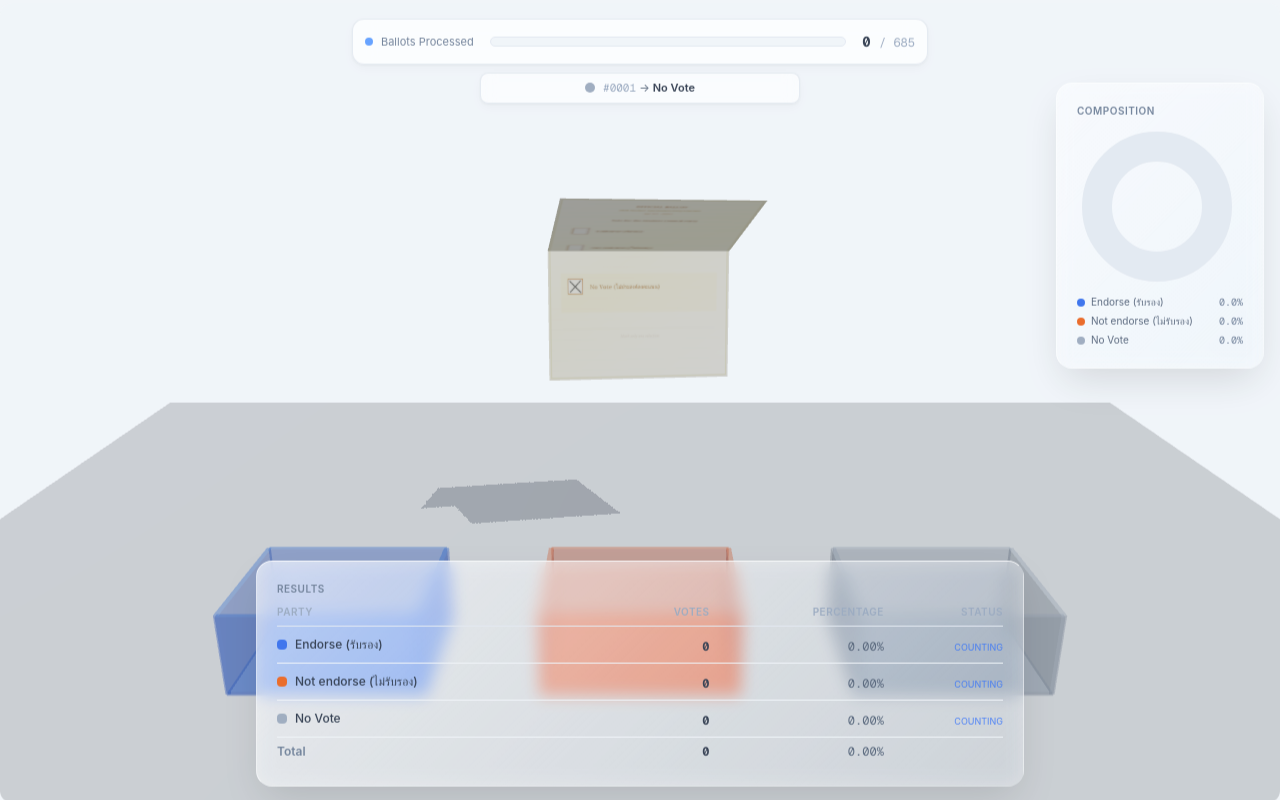
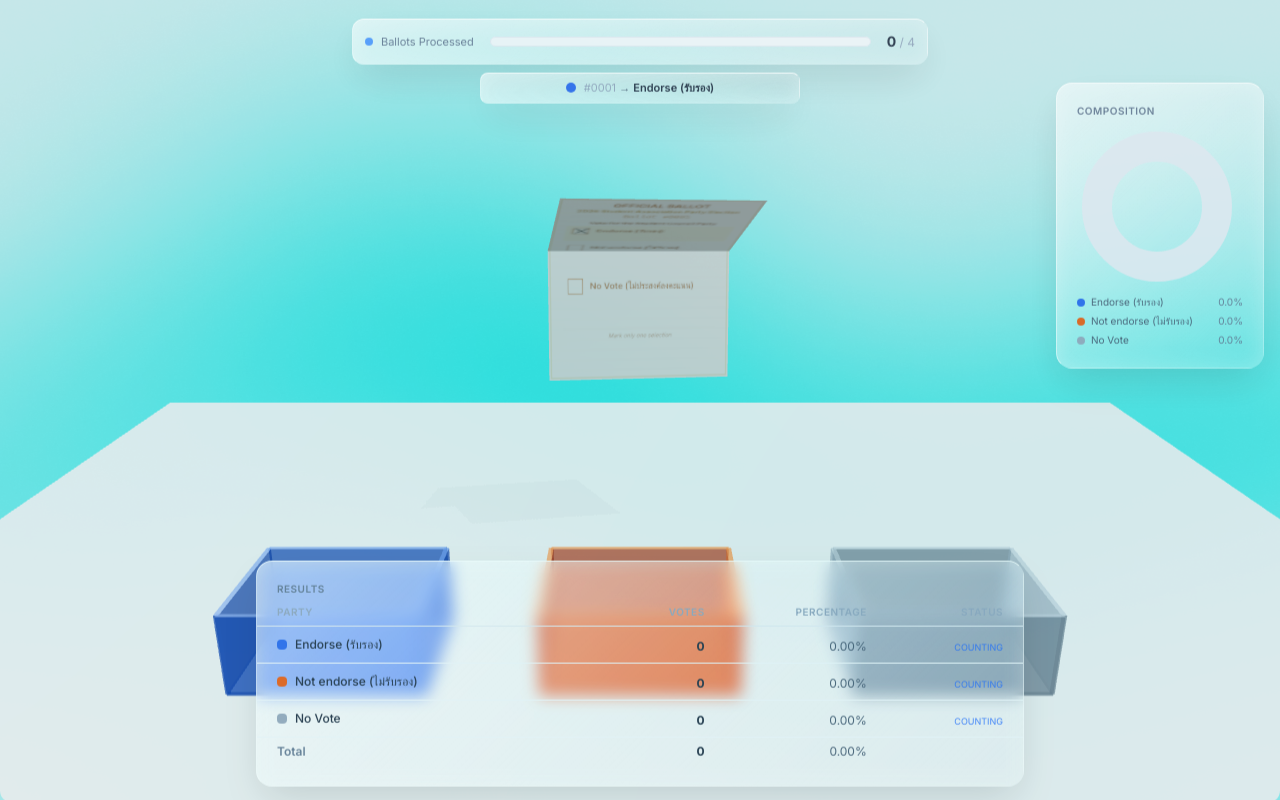
Before and after one commit to warawuth4/ICTELEC26-Voting-Visual, a Next.js app: page / in a window 1280 px wide. Both pictures are taken after a click on the button "Start Counting Process". Built offline with nearby package versions, Linux system fonts and the light colour scheme.

Commit message:
Update background, ballot visuals, fonts, and layout

```diff
--- a/app/layout.tsx
+++ b/app/layout.tsx
@@ -1,21 +1,21 @@
 import type { Metadata } from "next";
-import { Geist, Geist_Mono } from "next/font/google";
+import { Inter, JetBrains_Mono } from "next/font/google";
 import "./globals.css";
 
-const geistSans = Geist({
-  variable: "--font-geist-sans",
+const geistSans = Inter({
+  variable: "--font-inter",
   subsets: ["latin"],
 });
 
-const geistMono = Geist_Mono({
-  variable: "--font-geist-mono",
+const geistMono = JetBrains_Mono({
+  variable: "--font-jetbrains-mono",
   subsets: ["latin"],
 });
 
 export const metadata: Metadata = {
-  title: "Official Vote Resolution Session — 2025 Student Association",
+  title: "Official Vote Resolution Session — 2026 Student Association",
   description:
-    "Transparent digital vote counting visualization for the 2025 ICT Student Association Party Election.",
+    "Transparent digital vote counting visualization for the 2026 ICT Student Association Party Election.",
 };
 
 export default function RootLayout({
--- a/app/page.tsx
+++ b/app/page.tsx
@@ -26,8 +26,8 @@ type Phase = "idle" | "loading" | "parsing" | "counting" | "certified";
 /* ═══════════════════════════════════════════════════
    CONSTANTS
    ═══════════════════════════════════════════════════ */
-// const CSV_FILENAME = "2026 Student Association Party E-Ballot Voting (All students)-test.csv";
-const CSV_FILENAME = "2025 Student Association Party E-Ballot Voting (All students).csv";
+const CSV_FILENAME = "2026 Student Association Party E-Ballot Voting (All students)-test.csv";
+// const CSV_FILENAME = "2025 Student Association Party E-Ballot Voting (All students).csv";
 
 const animationSpeed = 0.018
 
@@ -104,9 +104,9 @@ function createBallotTexture(ballot: BallotRecord): THREE.CanvasTexture {
 
     // Paper background
     const grad = ctx.createLinearGradient(0, 0, 512, 700);
-    grad.addColorStop(0, "#fefce8");
-    grad.addColorStop(0.5, "#fef9c3");
-    grad.addColorStop(1, "#fefce8");
+    grad.addColorStop(0, "#ffffff");
+    grad.addColorStop(0.5, "#f8fafc");
+    grad.addColorStop(1, "#ffffff");
     ctx.fillStyle = grad;
     ctx.fillRect(0, 0, 512, 700);
 
@@ -127,17 +127,17 @@ function createBallotTexture(ballot: BallotRecord): THREE.CanvasTexture {
 
     // Header
     ctx.fillStyle = "#92400e";
-    ctx.font = "bold 14px 'Georgia', serif";
+    ctx.font = "bold 28px 'Inter', sans-serif";
     ctx.textAlign = "center";
     ctx.fillText("OFFICIAL BALLOT", 256, 50);
 
     ctx.fillStyle = "#a16207";
-    ctx.font = "11px 'Georgia', serif";
-    ctx.fillText("2026 Student Association Party Election", 256, 72);
+    ctx.font = "bold 21px 'Inter', sans-serif";
+    ctx.fillText("2026 Student Association Party Election", 256, 82);
 
     ctx.fillStyle = "#b45309";
-    ctx.font = "10px monospace";
-    ctx.fillText(`Ballot #${ballot.id.toString().padStart(4, "0")}`, 256, 92);
+    ctx.font = "24px monospace";
+    ctx.fillText(`Ballot #${ballot.id.toString().padStart(4, "0")}`, 256, 115);
 
     // Divider
     ctx.strokeStyle = "rgba(161, 98, 7, 0.2)";
@@ -149,8 +149,8 @@ function createBallotTexture(ballot: BallotRecord): THREE.CanvasTexture {
 
     // Title
     ctx.fillStyle = "#78350f";
-    ctx.font = "bold 13px 'Georgia', serif";
-    ctx.fillText("Vote for the Student Council Party", 256, 138);
+    ctx.font = "bold 20px 'Inter', sans-serif";
+    ctx.fillText("Vote for the Student Council Party", 256, 158);
 
     // Choices
     const yStart = 175;
@@ -192,7 +192,7 @@ function createBallotTexture(ballot: BallotRecord): THREE.CanvasTexture {
 
         // Party text
         ctx.fillStyle = "#78350f";
-        ctx.font = "bold 16px 'Georgia', serif";
+        ctx.font = "bold 24px 'Inter', sans-serif";
         ctx.textAlign = "left";
         ctx.fillText(`${config.name}`, 115, y + 37);
     });
@@ -205,8 +205,8 @@ function createBallotTexture(ballot: BallotRecord): THREE.CanvasTexture {
     ctx.lineTo(472, 560);
     ctx.stroke();
 
-    ctx.fillStyle = "rgba(120, 53, 15, 0.4)";
-    ctx.font = "italic 10px 'Georgia', serif";
+    ctx.fillStyle = "rgba(120, 53, 15, 1)";
+    ctx.font = "italic 16px 'Inter', sans-serif";
     ctx.textAlign = "center";
     ctx.fillText("Mark only one selection", 256, 585);
 
@@ -246,7 +246,7 @@ function BallotScene({currentBallot, onBallotLanded, tallies, phase, onUnfoldCom
         const h = container.clientHeight;
 
         const scene = new THREE.Scene();
-        scene.background = new THREE.Color(0xf1f5f9);
+        scene.background = null;
 
         const camera = new THREE.PerspectiveCamera(45, w / h, 0.1, 100);
         camera.position.set(0, 5, 12);
@@ -277,7 +277,7 @@ function BallotScene({currentBallot, onBallotLanded, tallies, phase, onUnfoldCom
         dirLight.shadow.camera.bottom = -10;
         scene.add(dirLight);
 
-        const fillLight = new THREE.DirectionalLight(0xe8f0ff, 0.4);
+        const fillLight = new THREE.DirectionalLight(0xffffff, 4);
         fillLight.position.set(-3, 5, -3);
         scene.add(fillLight);
 
@@ -312,7 +312,7 @@ function BallotScene({currentBallot, onBallotLanded, tallies, phase, onUnfoldCom
                 roughness: 0.4,
                 metalness: 0.15,
                 transparent: true,
-                opacity: 0.35,
+                opacity: 0.7,
             });
 
             // Bottom
@@ -852,7 +852,12 @@ export default function ElectionPage() {
     ];
 
     return (
-        <div className="min-h-screen bg-[#f1f5f9] relative">
+        <div
+            className="min-h-screen flex flex-col relative bg-cover bg-center bg-no-repeat bg-fixed"
+            style={{backgroundImage: "url('/bg-image.png')"}}
+        >
+            {/* Optional: A subtle overlay so the background doesn't overwhelm the glass panels */}
+            <div className="absolute inset-0 bg-slate-900/10 z-0 pointer-events-none"/>
             {/* Top header bar — hidden during full-screen counting */}
             <header
                 className={`relative z-10 bg-white/90 backdrop-blur-md border-b border-slate-200 shadow-sm ${phase === "counting" || phase === "certified" ? "hidden" : ""}`}>
@@ -907,7 +912,7 @@ export default function ElectionPage() {
             </header>
 
             {/* Main content */}
-            <main className="relative z-10 max-w-7xl mx-auto px-4 sm:px-6 py-6">
+            <main className="relative z-10 flex-grow max-w-7xl w-full mx-auto px-4 sm:px-6 py-6">
                 {/* ─── IDLE ─── */}
                 {phase === "idle" && (
                     <div className="flex flex-col items-center justify-center py-32"
@@ -944,7 +949,16 @@ export default function ElectionPage() {
                 {/* ─── LOADING / PARSING ─── */}
                 {(phase === "loading" || phase === "parsing") && (
                     <div className="max-w-xl mx-auto py-20" style={{animation: "fadeInUp 0.6s ease-out"}}>
-                        <div className="glass-panel rounded-xl p-6 space-y-5">
+                        <div className="glass-panel rounded-xl p-6 space-y-5" style={{
+                            background: "linear-gradient(135deg, rgba(255, 255, 255, 0.6) 0%, rgba(255, 255, 255, 0.1) 100%)",
+                            backdropFilter: "blur(8px) saturate(150%)",
+                            WebkitBackdropFilter: "blur(8px) saturate(150%)",
+                            borderTop: "1px solid rgba(255, 255, 255, 0.9)",
+                            borderLeft: "1px solid rgba(255, 255, 255, 0.7)",
+                            borderRight: "1px solid rgba(255, 255, 255, 0.2)",
+                            borderBottom: "1px solid rgba(255, 255, 255, 0.2)",
+                            boxShadow: "0 16px 40px -8px rgba(0, 0, 0, 0.15), inset 0 0 20px rgba(255, 255, 255, 0.3)"
+                        }}>
                             <div className="flex items-center gap-3 mb-2">
                                 <div
                                     className="w-8 h-8 rounded-lg bg-blue-50 flex items-center justify-center border border-blue-100">
@@ -1019,8 +1033,18 @@ export default function ElectionPage() {
 
                         {/* ── TOP: Progress bar ── */}
                         <div className="absolute top-4 left-4 right-4 z-30">
-                            <div className="max-w-xl mx-auto glass-panel rounded-xl p-3 flex items-center gap-4"
-                                 style={{background: "rgba(255,255,255,0.85)", backdropFilter: "blur(12px)"}}>
+                            <div
+                                className="max-w-xl mx-auto glass-panel rounded-xl p-3 flex items-center gap-4"
+                                style={{
+                                    background: "linear-gradient(135deg, rgba(255, 255, 255, 0.6) 0%, rgba(255, 255, 255, 0.1) 100%)",
+                                    backdropFilter: "blur(8px) saturate(150%)",
+                                    WebkitBackdropFilter: "blur(8px) saturate(150%)",
+                                    borderTop: "1px solid rgba(255, 255, 255, 0.9)",
+                                    borderLeft: "1px solid rgba(255, 255, 255, 0.7)",
+                                    borderRight: "1px solid rgba(255, 255, 255, 0.2)",
+                                    borderBottom: "1px solid rgba(255, 255, 255, 0.2)",
+                                    boxShadow: "0 16px 40px -8px rgba(0, 0, 0, 0.15), inset 0 0 20px rgba(255, 255, 255, 0.3)"
+                                }}>
                                 <div className="flex items-center gap-2 flex-shrink-0">
                                     <div className="w-2 h-2 rounded-full bg-blue-500 animate-pulse"/>
                                     <span
@@ -1048,7 +1072,16 @@ export default function ElectionPage() {
                                 <div className="max-w-xs mx-auto mt-2">
                                     <div
                                         className="glass-panel rounded-lg px-3 py-1.5 flex items-center gap-2 justify-center"
-                                        style={{background: "rgba(255,255,255,0.75)", backdropFilter: "blur(8px)"}}>
+                                        style={{
+                                            background: "linear-gradient(135deg, rgba(255, 255, 255, 0.6) 0%, rgba(255, 255, 255, 0.1) 100%)",
+                                            backdropFilter: "blur(8px) saturate(150%)",
+                                            WebkitBackdropFilter: "blur(8px) saturate(150%)",
+                                            borderTop: "1px solid rgba(255, 255, 255, 0.9)",
+                                            borderLeft: "1px solid rgba(255, 255, 255, 0.7)",
+                                            borderRight: "1px solid rgba(255, 255, 255, 0.2)",
+                                            borderBottom: "1px solid rgba(255, 255, 255, 0.2)",
+                                            boxShadow: "0 16px 40px -8px rgba(0, 0, 0, 0.15), inset 0 0 20px rgba(255, 255, 255, 0.3)"
+                                        }}>
                                         <div
                                             className="w-2.5 h-2.5 rounded-full"
                                             style={{backgroundColor: PARTY_CONFIG[currentBallot.partyCode]?.color || "#94a3b8"}}
@@ -1117,18 +1150,25 @@ export default function ElectionPage() {
                                     borderLeft: "1px solid rgba(255, 255, 255, 0.7)",
                                     borderRight: "1px solid rgba(255, 255, 255, 0.2)",
                                     borderBottom: "1px solid rgba(255, 255, 255, 0.2)",
-                                    boxShadow: "0 16px 40px -8px rgba(0, 0, 0, 0.15), inset 0 0 20px rgba(255, 255, 255, 0.3)"
+                                    boxShadow: "0 16px 40px -8px rgba(0, 0, 0, 0.15), inset 0 0 20px rgba(255, 255, 255, 0.3)",
+                                    paddingRight: 0,
+                                    paddingLeft: 0
                                 }}>
                                 <div
-                                    className="text-[10px] text-slate-500 uppercase tracking-wider font-semibold mb-2">Results
+                                    className="text-[10px] text-slate-500 uppercase tracking-wider font-semibold mb-2"
+                                    style={{paddingLeft: 20}}>Results
                                 </div>
                                 <table className="w-full">
                                     <thead>
                                     <tr className="border-b border-slate-200">
-                                        <th className="text-left text-[10px] text-slate-400 uppercase tracking-wider pb-1.5 font-semibold">Party</th>
+                                        <th className="text-left text-[10px] text-slate-400 uppercase tracking-wider pb-1.5 font-semibold"
+                                            style={{paddingLeft: 20}}>Party
+                                        </th>
                                         <th className="text-right text-[10px] text-slate-400 uppercase tracking-wider pb-1.5 font-semibold">Votes</th>
                                         <th className="text-right text-[10px] text-slate-400 uppercase tracking-wider pb-1.5 font-semibold">Percentage</th>
-                                        <th className="text-right text-[10px] text-slate-400 uppercase tracking-wider pb-1.5 font-semibold">Status</th>
+                                        <th className="text-right text-[10px] text-slate-400 uppercase tracking-wider pb-1.5 font-semibold"
+                                            style={{paddingRight: 20}}>Status
+                                        </th>
                                     </tr>
                                     </thead>
                                     <tbody>
@@ -1138,7 +1178,7 @@ export default function ElectionPage() {
                                         return (
                                             <tr key={party.code}
                                                 className={`border-b border-slate-100 transition-colors ${isWinner ? "bg-blue-50/60" : ""}`}>
-                                                <td className="py-1.5">
+                                                <td className="py-1.5" style={{paddingLeft: 20}}>
                                                     <div className="flex items-center gap-2">
                                                         <div className="w-2.5 h-2.5 rounded"
                                                              style={{backgroundColor: party.color}}/>
@@ -1154,7 +1194,7 @@ export default function ElectionPage() {
                                                 <td className="py-1.5 text-right"><span
                                                     className="text-xs text-slate-600 font-mono">{pct.toFixed(2)}%</span>
                                                 </td>
-                                                <td className="py-1.5 text-right">
+                                                <td className="py-1.5 text-right" style={{paddingRight: 20}}>
                                                     {isWinner ? (
                                                         <span
                                                             className="text-[9px] bg-green-100 text-green-700 border border-green-200 px-1.5 py-0.5 rounded-full font-semibold">ELECTED</span>
@@ -1171,7 +1211,9 @@ export default function ElectionPage() {
                                     </tbody>
                                     <tfoot>
                                     <tr className="border-t border-slate-300">
-                                        <td className="py-1.5 text-xs text-slate-500 font-semibold">Total</td>
+                                        <td className="py-1.5 text-xs text-slate-500 font-semibold"
+                                            style={{paddingLeft: 20}}>Total
+                                        </td>
                                         <td className="py-1.5 text-right text-xs text-slate-800 font-mono font-bold">{totalCounted}</td>
                                         <td className="py-1.5 text-right text-xs text-slate-600 font-mono">{totalCounted > 0 ? "100.00%" : "0.00%"}</td>
                                         <td/>
@@ -1182,7 +1224,7 @@ export default function ElectionPage() {
                                 {/* Certification banner embedded at bottom */}
                                 {phase === "certified" && (
                                     <div className="mt-3 pt-3 border-t border-green-200">
-                                        <div className="flex items-center gap-3">
+                                        <div className="flex items-center gap-3" style={{paddingLeft: 20}}>
                                             <div
                                                 className="w-8 h-8 rounded-full bg-green-100 flex items-center justify-center flex-shrink-0 border border-green-200">
                                                 <svg width="16" height="16" viewBox="0 0 24 24" fill="none"
```
Also changed, not shown: public/2026 Student Association Party E-Ballot Voting (All students)-test.csv, public/bg-image.png (added).
